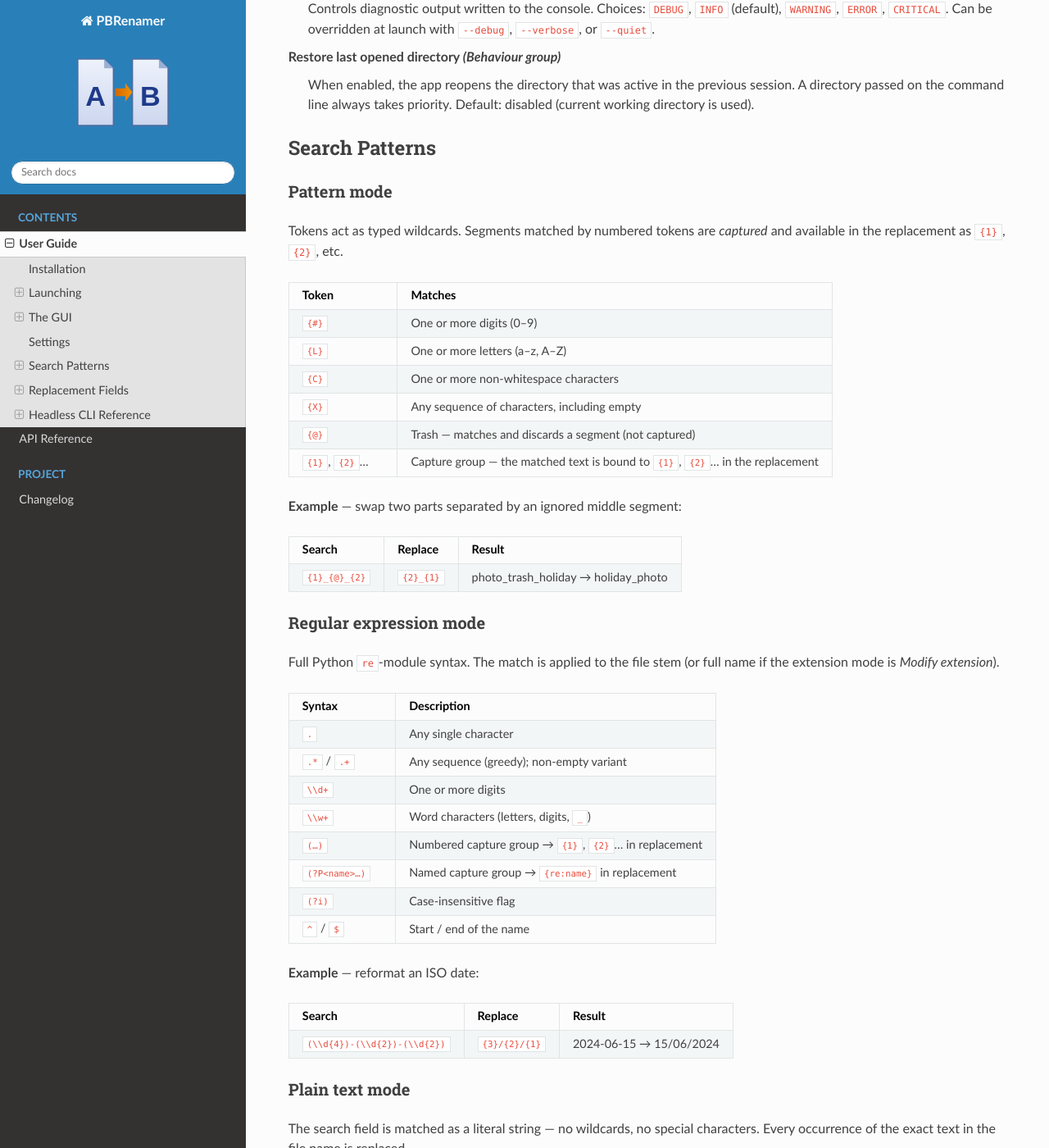
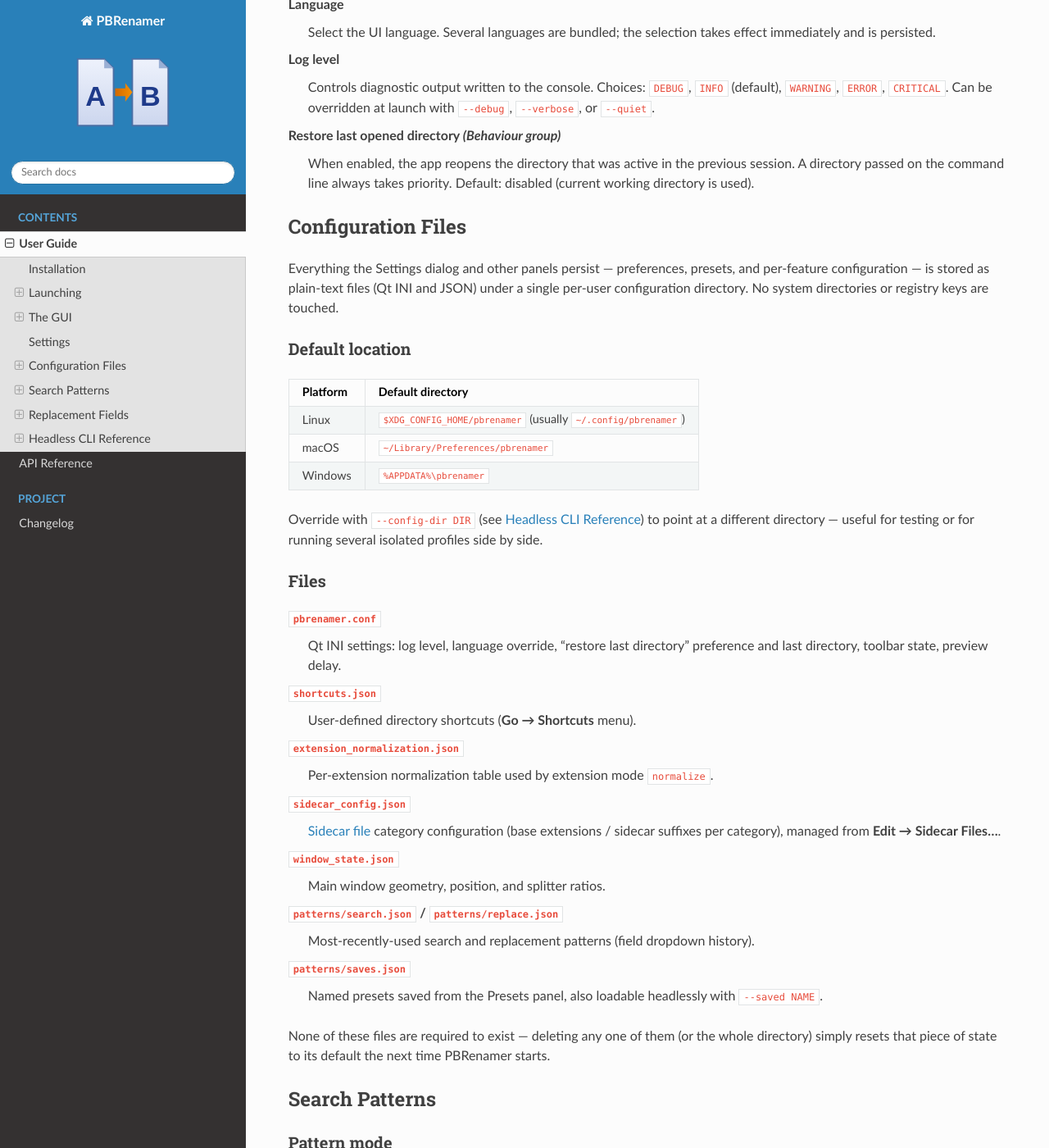
Before and after one commit to ppoilbarbe/PBRenamer, a Sphinx documentation site: the page built from docs/user_guide.rst, in a window 1280 px wide and 1400 px high, scrolled down 7229 px. Shown: the whole window at 82% size. Built offline with Sphinx 7.4.7 and the Read the Docs theme 3.1.0, drawn with Linux system fonts in a browser that asks for light colours; some of the changed text lies outside the part shown.

Commit message:
Release v1.8.1: fix --auto-update in PyInstaller builds, document it
- --auto-update crashed with ModuleNotFoundError: No module named 'http'
  (urllib.request needs it; pbrenamer.spec excluded it). Fixed by
  removing http from excludes
- --auto-update then failed every HTTPS request with "unknown url type:
  https" on Linux — PyInstaller resolved libssl.so.3/libcrypto.so.3 to
  the system copy instead of the conda env's matching one, breaking
  _ssl/_hashlib. pbrenamer.spec now forces the env's own OpenSSL libs
  into the bundle and hints ssl via hiddenimports
- docs/user_guide.rst: document --auto-update, add a "Configuration
  Files" section (per-OS default locations for every persisted file),
  and fix the wrong macOS default path shown for --config-dir

```diff
--- a/docs/user_guide.rst
+++ b/docs/user_guide.rst
@@ -360,6 +360,65 @@
     When enabled, the app reopens the directory that was active in the
     previous session.  A directory passed on the command line always takes
     priority.  Default: disabled (current working directory is used).
+
+.. _config-files:
+
+Configuration Files
+--------------------
+
+Everything the Settings dialog and other panels persist — preferences,
+presets, and per-feature configuration — is stored as plain-text files (Qt
+INI and JSON) under a single per-user configuration directory.  No system
+directories or registry keys are touched.
+
+Default location
+~~~~~~~~~~~~~~~~~
+
+============ =================================================
+Platform     Default directory
+============ =================================================
+Linux        ``$XDG_CONFIG_HOME/pbrenamer`` (usually ``~/.config/pbrenamer``)
+macOS        ``~/Library/Preferences/pbrenamer``
+Windows      ``%APPDATA%\pbrenamer``
+============ =================================================
+
+Override with ``--config-dir DIR`` (see :ref:`cli-reference`) to point at
+a different directory — useful for testing or for running several isolated
+profiles side by side.
+
+Files
+~~~~~
+
+``pbrenamer.conf``
+    Qt INI settings: log level, language override, "restore last
+    directory" preference and last directory, toolbar state, preview
+    delay.
+
+``shortcuts.json``
+    User-defined directory shortcuts (**Go → Shortcuts** menu).
+
+``extension_normalization.json``
+    Per-extension normalization table used by extension mode ``normalize``.
+
+``sidecar_config.json``
+    :ref:`Sidecar file <sidecar-files>` category configuration (base
+    extensions / sidecar suffixes per category), managed from
+    **Edit → Sidecar Files…**.
+
+``window_state.json``
+    Main window geometry, position, and splitter ratios.
+
+``patterns/search.json`` / ``patterns/replace.json``
+    Most-recently-used search and replacement patterns (field dropdown
+    history).
+
+``patterns/saves.json``
+    Named presets saved from the Presets panel, also loadable headlessly
+    with ``--saved NAME``.
+
+None of these files are required to exist — deleting any one of them (or
+the whole directory) simply resets that piece of state to its default the
+next time PBRenamer starts.
 
 .. _search-patterns:
 
@@ -894,9 +953,21 @@
 ~~~~~~~~
 
 ``--config-dir DIR``
-    Override the configuration directory (default: ``~/.config/pbrenamer`` on
-    Linux, ``~/Library/Application Support/pbrenamer`` on macOS,
-    ``%APPDATA%\pbrenamer`` on Windows).  Intended for testing.
+    Override the configuration directory — see :ref:`config-files` for the
+    platform defaults.  Intended for testing.
+
+Self-update
+~~~~~~~~~~~
+
+``--auto-update``
+    Download the latest release matching the running platform and
+    architecture from `GitHub Releases
+    <https://github.com/ppoilbarbe/PBRenamer/releases>`_ and replace the
+    running executable with it, then exit.  Only available when running a
+    pre-built (PyInstaller) executable — rejected with an error for a
+    source checkout or a ``pip``/PyPI install, neither of which has a
+    single running binary to replace.  Restart PBRenamer to use the new
+    build; the update does not relaunch it automatically.
 
 Help export
 ~~~~~~~~~~~
--- a/pyproject.toml
+++ b/pyproject.toml
@@ -4,7 +4,7 @@
 
 [project]
 name = "pbrenamer"
-version = "1.8.0"
+version = "1.8.1"
 description = "A graphical batch file renaming utility"
 readme = "README.md"
 license = "GPL-3.0-only"
--- a/src/pbrenamer/__init__.py
+++ b/src/pbrenamer/__init__.py
@@ -2,7 +2,7 @@
 
 import builtins
 
-__version__ = "1.8.0"
+__version__ = "1.8.1"
 __author__ = "Marcel Spock"
 __email__ = "mrspock@cardolan.net"
 __license__ = "GPLv3"
```
Also changed, not shown: CHANGELOG.md (+9 -0 lines), 1 other file.
